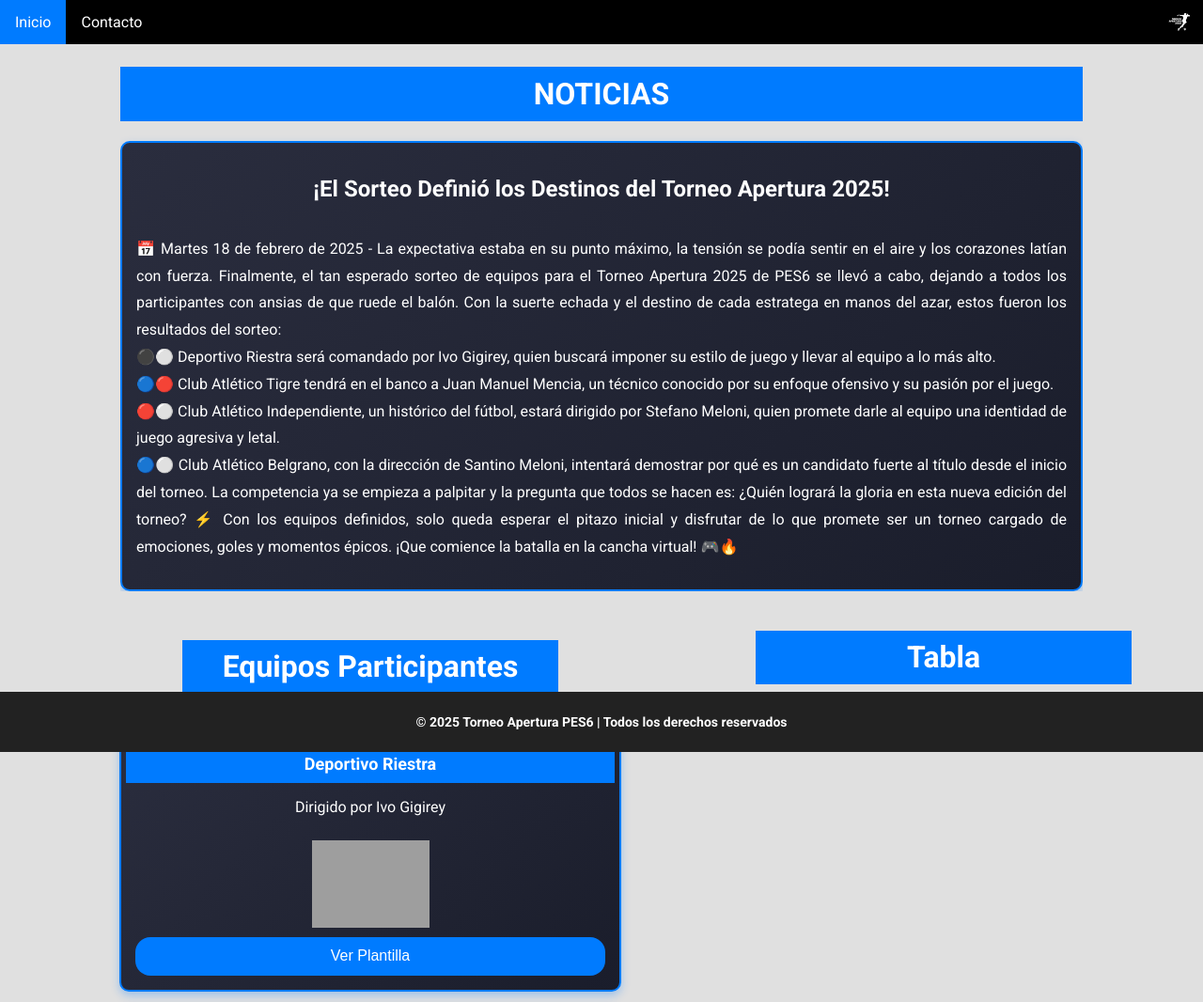
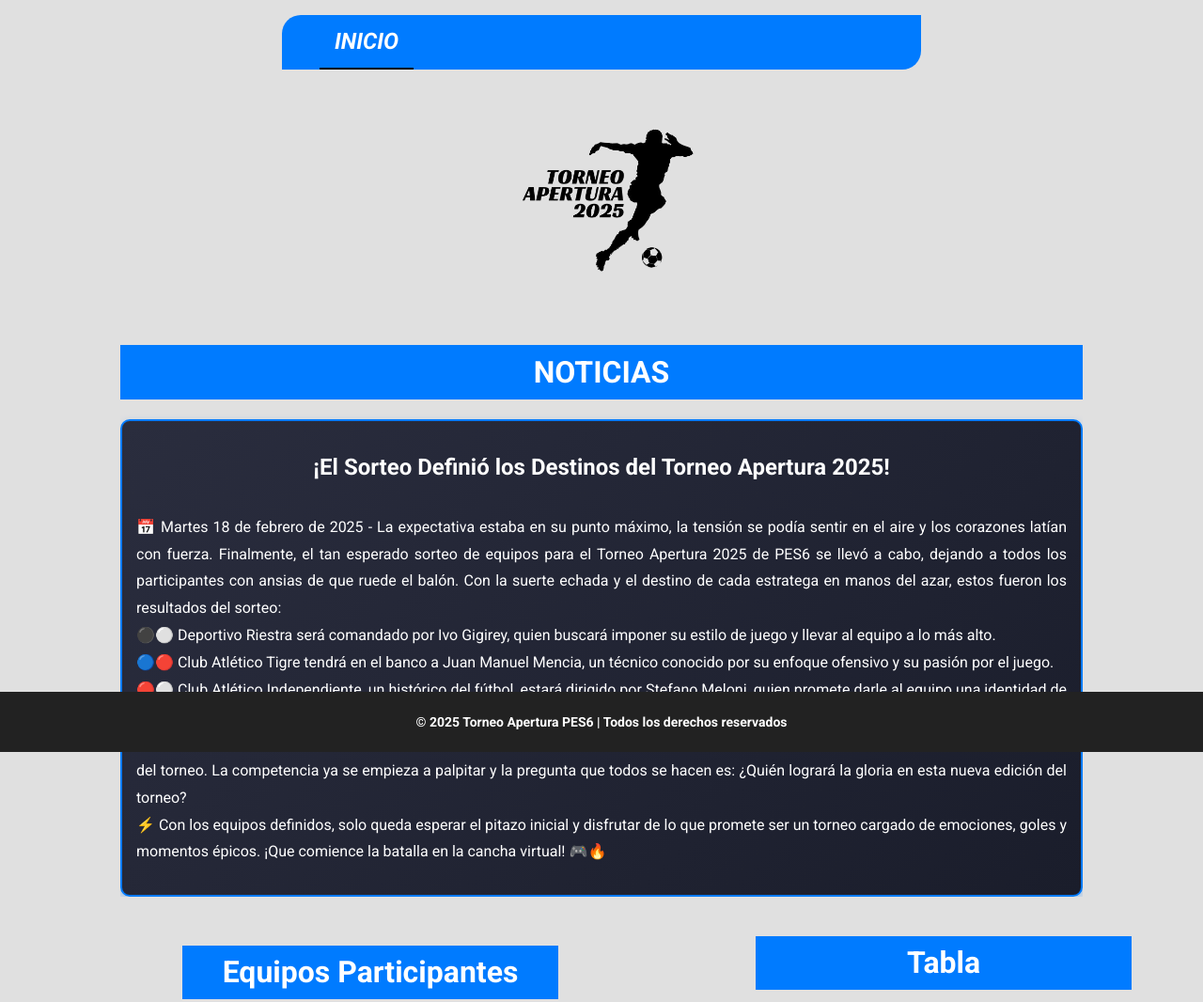
Before and after one commit to IvoGigirey/torneoapertura-pagina, a plain HTML site: page index.html in a window 1280 px wide. Shown: the top 1066 px of the page at 94% size. Drawn offline with Linux system fonts and the light colour scheme; grey boxes are pictures that could not be loaded; a script that the page names is missing.

Commit message:
commit mejor interfaz, topnav, archivo readme.md

```diff
--- a/index.html
+++ b/index.html
@@ -9,12 +9,13 @@
   </head>
 
   <body>
-    <div class="topnav">
+    <div class="topnav" id="navbar">
       <ul>
-        <li><a class="active" href="">Inicio</a></li>
-        <li><a href="">Contacto</a></li>
-        <li><img src="./img/torneoapertura2025_logo.png" alt="" /></li>
+        <li><a class="" href="">Inicio</a></li>
       </ul>
+    </div>
+    <div class="img-logo-main">
+      <img src="./img/torneo_apertura_2025_black-nobg.png" alt="" srcset="">
     </div>
     <div class="contenedor-widget-news">
       <h1>NOTICIAS</h1>
@@ -38,10 +39,10 @@
           Santino Meloni, intentará demostrar por qué es un candidato fuerte al
           título desde el inicio del torneo. La competencia ya se empieza a
           palpitar y la pregunta que todos se hacen es: ¿Quién logrará la gloria
-          en esta nueva edición del torneo? ⚡ Con los equipos definidos, solo
-          queda esperar el pitazo inicial y disfrutar de lo que promete ser un
-          torneo cargado de emociones, goles y momentos épicos. ¡Que comience la
-          batalla en la cancha virtual! 🎮🔥
+          en esta nueva edición del torneo? <br />⚡ Con los equipos definidos,
+          solo queda esperar el pitazo inicial y disfrutar de lo que promete ser
+          un torneo cargado de emociones, goles y momentos épicos. ¡Que comience
+          la batalla en la cancha virtual! 🎮🔥
         </p>
       </div>
     </div>
--- a/script.js
+++ b/script.js
@@ -1,3 +1,32 @@
+
+document.addEventListener('DOMContentLoaded', function() {
+  const navbar = document.getElementById('navbar');
+  let lastScrollTop = 0; // Variable para almacenar la última posición del scroll
+
+  window.addEventListener('scroll', function() {
+    const scrollTop = window.scrollY;
+
+    if (scrollTop > 100) {
+      navbar.classList.add('sticky'); // Agrega la clase sticky
+      if (scrollTop > lastScrollTop) {
+        // Scroll hacia abajo
+        navbar.classList.remove('hidden'); // Muestra el navbar
+      } else {
+        // Scroll hacia arriba
+        navbar.classList.add('hidden'); // Oculta el navbar
+      }
+    } else {
+      navbar.classList.remove('sticky'); // Quita la clase sticky si no se ha desplazado lo suficiente
+      navbar.classList.remove('hidden'); // Muestra el navbar en la parte superior
+    }
+
+    lastScrollTop = scrollTop; // Actualiza la última posición del scroll
+  });
+});
+
+console.log('---------');
+
+
 fetch("plantilla_equipo.json")
   .then((response) => response.json())
   .then((data) => {
@@ -89,4 +118,14 @@ function mostrarPlantilla(equipos, equipoFiltrado) {
   } else {
     contenedor.innerHTML = "<p>No se encontró la plantilla de este equipo.</p>";
   }
+
 }
+
+
+console.log('tests')
+document.addEventListener('DOMContentLoaded', function() {
+  // Escucha el evento de scroll
+  window.addEventListener('scroll', function() {
+    console.log('Scrolling...'); // Esto se ejecutará cada vez que haces scroll
+  });
+});
--- a/style.css
+++ b/style.css
@@ -8,19 +8,56 @@ body {
   background-color: #e0e0e0;
 }
 
-ul {
-  /* display: flex;
-    flex-wrap: wrap;
-    align-items: center; */
-  list-style-type: none;
-  margin: 0;
-  padding: 0;
-  overflow: hidden;
-  background-color: #000000;
-  position: fixed;
+.img-logo-main {
+  display: flex;
+  justify-content: center;
+}
+
+.img-logo-main > img {
+  width: 20%;
+}
+
+#navbar {
+  color: white;
+  text-transform: uppercase;
+  font-weight: bold;
+}
+
+.topnav {
+  top: -60px;
+  display: flex;
+  justify-content: center;
+  transition: top 0.5s ease;
+}
+
+.topnav.sticky {
+  background-color: black; /* Color de fondo cuando es sticky */
+  border-bottom: 1px solid #007bff;
+  color: black; /* Color del texto cuando es sticky */
+  box-shadow: 0px 4px 10px rgba(0, 0, 0, 0.5); /* Sombra */
+  position: sticky;
   top: 0;
   z-index: 1000;
-  width: 100%;
+  display: block;
+}
+
+.topnav.hidden {
+  top: -60px; /* Oculta el navbar hacia arriba */
+}
+
+.topnav.sticky ul {
+  background-color: black;
+  margin: 0;
+}
+
+ul {
+  list-style-type: none;
+  overflow: hidden;
+  width: 50%;
+  text-decoration: underline;
+  background-color: #007bff;
+  border-top-left-radius: 20px;
+  border-bottom-right-radius: 20px;
 }
 
 li {
@@ -29,18 +66,13 @@ li {
 
 li a {
   display: block;
-  color: white;
+  color: rgb(255, 255, 255);
+  font-size: 1.5em;
+  font-style: italic;
   text-align: center;
   padding: 14px 16px;
   text-decoration: none;
-}
-
-li a:hover:not(.active) {
-  background-color: #111;
-}
-
-.active {
-  background-color: #007bff;
+  border-bottom: 2px solid #000000;
 }
 
 li > img {
@@ -143,7 +175,7 @@ li > img {
 .contenedor-widget-news {
   width: 100%;
   max-width: 1024px;
-  margin: 50px auto 0;
+  margin: 0 auto 0;
   overflow: hidden;
 }
 
```
Also changed, not shown: jugadores.html (+5 -4 lines), img/torneo_apertura_2025_black-nobg.png (added), img/torneoapertura2025_logo.png (deleted), 1 other file.
